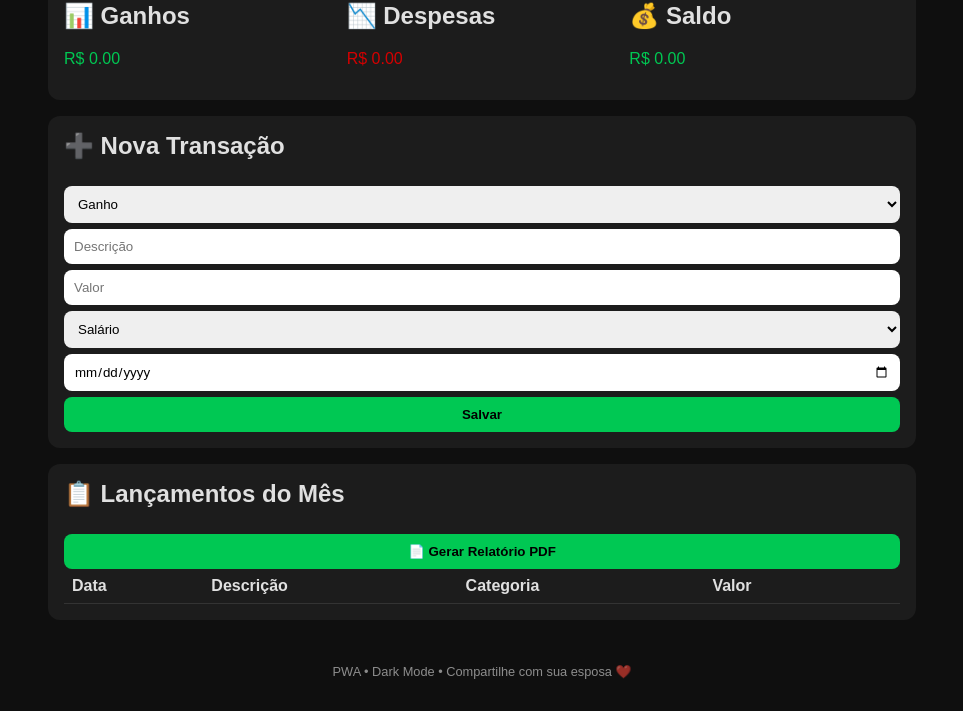
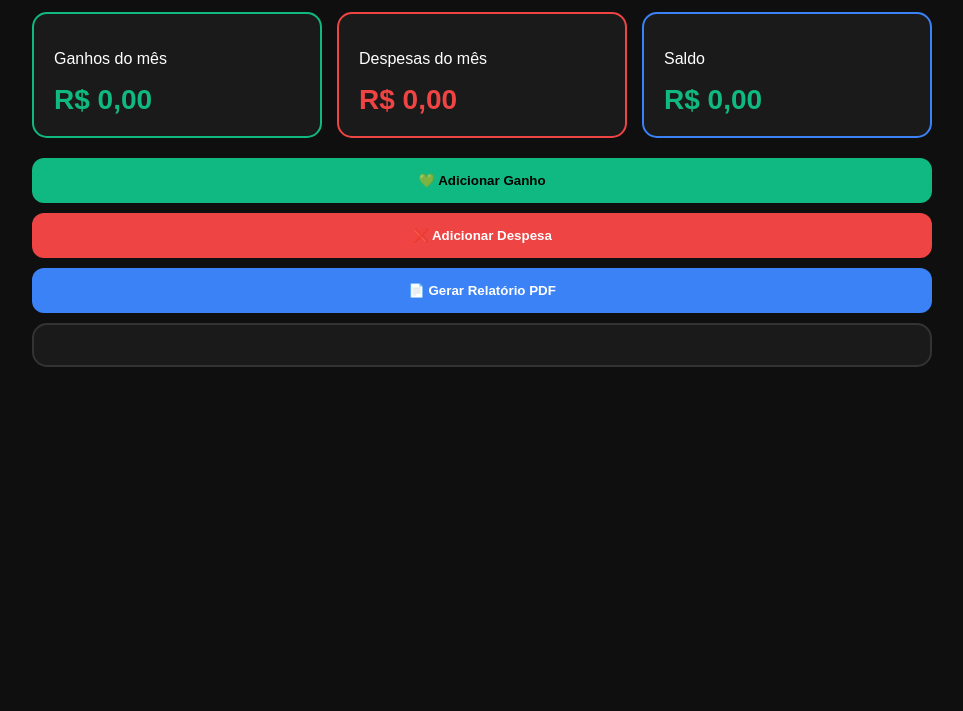
Before and after one commit to JotaPlaytv/Jdshsgsofjsbrksaoaodndbshshafafskdoshdbsidsbskskdbdjshxtcrvkspal, a plain HTML site: page index.html in a window 1280 px wide. Shown: the part 89-800 px from the top of the page, without its empty margins (158-1121 px from the left). Drawn offline with nearby package versions, Linux system fonts and the light colour scheme.

Commit message:
Atualizar o index.html

```diff
--- a/index.html
+++ b/index.html
@@ -1,183 +1,176 @@
-<!--
-FINANCE CONTROL 💰🚀
-Arquivos inclusos neste artifact:
-1) index.html (este arquivo)
-2) manifest.json (copie a seção correspondente)
-3) sw.js (copie a seção correspondente)
---><!DOCTYPE html><html lang="pt-BR">
+<!DOCTYPE html>
+<html lang="pt-BR">
 <head>
-  <meta charset="UTF-8" />
-  <meta name="viewport" content="width=device-width, initial-scale=1.0" />
-  <title>Finance Control</title>
-  <link rel="manifest" href="manifest.json" />
-  <meta name="theme-color" content="#00c853" />
+<meta charset="UTF-8">
+<meta name="viewport" content="width=device-width, initial-scale=1.0">
+<meta name="theme-color" content="#10b981">
+<meta name="apple-mobile-web-app-capable" content="yes">
+<link rel="manifest" href="manifest.json">
+<title>💰 FINANCE CONTROL 🚀</title>
+
+<!-- PDF -->
+<script src="https://cdnjs.cloudflare.com/ajax/libs/jspdf/2.5.1/jspdf.umd.min.js"></script>
+
 <style>
-    :root {
-      --bg: #0f0f0f;
-      --card: #1c1c1c;
-      --green: #00c853;
-      --red: #d50000;
-      --text: #e0e0e0;
+body{
+  margin:0;
+  font-family:Arial,Helvetica,sans-serif;
+  background:#0f0f0f;
+  color:#fff;
 }
-    * { box-sizing: border-box; font-family: Arial, Helvetica, sans-serif; }
-    body { margin:0; background:var(--bg); color:var(--text); }
-    header { padding:16px; text-align:center; font-size:1.4rem; font-weight:bold; }
-    .container { padding:16px; max-width:900px; margin:auto; }
-    .card { background:var(--card); padding:16px; border-radius:12px; margin-bottom:16px; }
-    .flex { display:flex; gap:12px; flex-wrap:wrap; }
-    .flex > div { flex:1; min-width:200px; }
-    h2 { margin-top:0; }
-    input, select, button {
-      width:100%; padding:10px; border-radius:8px; border:none; margin-top:6px;
+.container{max-width:900px;margin:auto;padding:20px}
+h1{color:#10b981;text-align:center}
+.dashboard{
+  display:grid;
+  grid-template-columns:repeat(auto-fit,minmax(250px,1fr));
+  gap:15px;
+  margin-bottom:20px;
 }
-    button { cursor:pointer; font-weight:bold; }
-    .btn-green { background:var(--green); color:#000; }
-    .btn-red { background:var(--red); color:#fff; }
-    table { width:100%; border-collapse:collapse; }
-    th, td { padding:8px; border-bottom:1px solid #333; text-align:left; }
-    .positive { color:var(--green); }
-    .negative { color:var(--red); }
-    footer { text-align:center; font-size:0.8rem; opacity:0.6; padding:12px; }
+.card{
+  background:#1a1a1a;
+  border-radius:15px;
+  padding:20px;
+  border:2px solid #333;
+}
+.income{border-color:#10b981}
+.expense{border-color:#ef4444}
+.balance{border-color:#3b82f6}
+.value{font-size:28px;font-weight:bold}
+.positive{color:#10b981}
+.negative{color:#ef4444}
+
+button{
+  width:100%;
+  padding:15px;
+  border:none;
+  border-radius:12px;
+  font-weight:bold;
+  cursor:pointer;
+  margin-bottom:10px;
+}
+.btn-income{background:#10b981;color:#000}
+.btn-expense{background:#ef4444;color:#fff}
+.btn-pdf{background:#3b82f6;color:#fff}
+
+input,select{
+  width:100%;
+  padding:12px;
+  border-radius:10px;
+  border:2px solid #333;
+  background:#0f0f0f;
+  color:#fff;
+  margin-bottom:10px;
+}
+
+.list .item{
+  background:#0f0f0f;
+  border-left:4px solid;
+  padding:10px;
+  border-radius:10px;
+  margin-bottom:10px;
+}
+.item.income{border-color:#10b981}
+.item.expense{border-color:#ef4444}
 </style>
 </head>
+
 <body>
-<header>💰 FINANCE CONTROL 🚀</header>
-<div class="container">  <!-- DASHBOARD -->  <div class="card flex">
-    <div>
-      <h2>📊 Ganhos</h2>
-      <p id="totalGanhos" class="positive">R$ 0,00</p>
+<div class="container">
+
+<h1>💰 FINANCE CONTROL 🚀</h1>
+
+<div class="dashboard">
+  <div class="card income">
+    <p>Ganhos do mês</p>
+    <div id="totalIncome" class="value positive">R$ 0,00</div>
   </div>
-    <div>
-      <h2>📉 Despesas</h2>
-      <p id="totalDespesas" class="negative">R$ 0,00</p>
+  <div class="card expense">
+    <p>Despesas do mês</p>
+    <div id="totalExpense" class="value negative">R$ 0,00</div>
   </div>
-    <div>
-      <h2>💰 Saldo</h2>
-      <p id="saldo">R$ 0,00</p>
+  <div class="card balance">
+    <p>Saldo</p>
+    <div id="balance" class="value">R$ 0,00</div>
   </div>
-  </div>  <!-- CADASTRO -->  <div class="card">
-    <h2>➕ Nova Transação</h2>
-    <select id="tipo">
-      <option value="ganho">Ganho</option>
-      <option value="despesa">Despesa</option>
-    </select>
-    <input id="descricao" placeholder="Descrição" />
-    <input id="valor" type="number" placeholder="Valor" />
-    <select id="categoria"></select>
-    <input id="data" type="date" />
-    <button class="btn-green" onclick="addTransacao()">Salvar</button>
-  </div>  <!-- LISTAGEM -->  <div class="card">
-    <h2>📋 Lançamentos do Mês</h2>
-    <button class="btn-green" onclick="gerarPDF()">📄 Gerar Relatório PDF</button>
-    <table>
-      <thead><tr><th>Data</th><th>Descrição</th><th>Categoria</th><th>Valor</th><th></th></tr></thead>
-      <tbody id="lista"></tbody>
-    </table>
-  </div></div>
-<footer>PWA • Dark Mode • Compartilhe com sua esposa ❤️</footer><script>
-// ===== PDF =====
-function gerarPDF(){
+</div>
+
+<button class="btn-income" onclick="addIncome()">💚 Adicionar Ganho</button>
+<button class="btn-expense" onclick="addExpense()">❌ Adicionar Despesa</button>
+<button class="btn-pdf" onclick="generatePDF()">📄 Gerar Relatório PDF</button>
+
+<div class="card list" id="list"></div>
+
+</div>
+
+<script>
+let data = JSON.parse(localStorage.getItem('finance')) || [];
+
+function save(){ localStorage.setItem('finance', JSON.stringify(data)); }
+
+function format(v){
+  return v.toLocaleString('pt-BR',{style:'currency',currency:'BRL'});
+}
+
+function addIncome(){
+  const desc = prompt('Descrição do ganho');
+  const val = parseFloat(prompt('Valor').replace(',','.'));
+  if(!desc || !val) return;
+  data.push({type:'income',desc,val,date:new Date()});
+  save(); render();
+}
+
+function addExpense(){
+  const desc = prompt('Descrição da despesa');
+  const val = parseFloat(prompt('Valor').replace(',','.'));
+  if(!desc || !val) return;
+  data.push({type:'expense',desc,val,date:new Date()});
+  save(); render();
+}
+
+function render(){
+  let inc=0, exp=0;
+  list.innerHTML='';
+  data.forEach(d=>{
+    d.type==='income'?inc+=d.val:exp+=d.val;
+    const div=document.createElement('div');
+    div.className='item '+d.type;
+    div.innerHTML=`${d.desc}<br><b>${format(d.val)}</b>`;
+    list.appendChild(div);
+  });
+  totalIncome.textContent=format(inc);
+  totalExpense.textContent=format(exp);
+  const bal=inc-exp;
+  balance.textContent=format(bal);
+  balance.className='value '+(bal>=0?'positive':'negative');
+}
+
+function generatePDF(){
   const { jsPDF } = window.jspdf;
   const doc = new jsPDF();
-  let y = 10;
+  let y=15;
+  doc.setFontSize(16);
+  doc.text('Finance Control - Relatório',10,y);
+  y+=10;
+  doc.setFontSize(12);
+  doc.text('Ganhos: '+totalIncome.textContent,10,y); y+=6;
+  doc.text('Despesas: '+totalExpense.textContent,10,y); y+=6;
+  doc.text('Saldo: '+balance.textContent,10,y); y+=10;
 
-  doc.setFontSize(16);
-  doc.text('Finance Control - Relatório Mensal', 10, y);
-  y+=10;
-
-  doc.setFontSize(12);
-  doc.text(`Ganhos: ${totalGanhos.textContent}`,10,y); y+=6;
-  doc.text(`Despesas: ${totalDespesas.textContent}`,10,y); y+=6;
-  doc.text(`Saldo: ${saldo.textContent}`,10,y); y+=10;
-
-  doc.text('Transações:',10,y); y+=6;
-
-  transacoes.forEach(t=>{
-    doc.text(`${t.data} | ${t.descricao} | ${t.categoria} | R$ ${t.valor.toFixed(2)}`,10,y);
+  data.forEach(d=>{
+    doc.text(`${d.desc} - ${format(d.val)}`,10,y);
     y+=6;
-    if(y>280){ doc.addPage(); y=10; }
+    if(y>280){doc.addPage();y=10;}
   });
 
-  doc.text(`Gerado em: ${new Date().toLocaleDateString()}`,10,280);
+  doc.text('Gerado em: '+new Date().toLocaleDateString(),10,285);
   doc.save('finance-control.pdf');
 }
 
-const categorias = {
-  ganho: ['Salário','IPTV','Freelance','Outros'],
-  despesa: ['Aluguel','Luz','Água','Internet','Alimentação','Transporte','Saúde','Lazer','Outros']
-};
-
-let transacoes = JSON.parse(localStorage.getItem('transacoes')||'[]');
-
-function carregarCategorias(){
-  const tipo=document.getElementById('tipo').value;
-  const sel=document.getElementById('categoria');
-  sel.innerHTML='';
-  categorias[tipo].forEach(c=>{
-    const o=document.createElement('option'); o.textContent=c; sel.appendChild(o);
-  });
-}
-
-document.getElementById('tipo').onchange=carregarCategorias;
-carregarCategorias();
-
-function addTransacao(){
-  const t={
-    tipo:tipo.value,
-    descricao:descricao.value,
-    valor:parseFloat(valor.value),
-    categoria:categoria.value,
-    data:data.value,
-    pago:true
-  };
-  if(!t.valor||!t.data) return alert('Preencha valor e data');
-  transacoes.push(t);
-  localStorage.setItem('transacoes',JSON.stringify(transacoes));
-  render();
-}
-
-function render(){
-  const lista=document.getElementById('lista');
-  lista.innerHTML='';
-  let ganhos=0, despesas=0;
-  transacoes.forEach((t,i)=>{
-    const tr=document.createElement('tr');
-    tr.innerHTML=`<td>${t.data}</td><td>${t.descricao}</td><td>${t.categoria}</td><td class="${t.tipo==='ganho'?'positive':'negative'}">R$ ${t.valor.toFixed(2)}</td><td><button onclick="del(${i})">❌</button></td>`;
-    lista.appendChild(tr);
-    t.tipo==='ganho'?ganhos+=t.valor:despesas+=t.valor;
-  });
-  totalGanhos.textContent='R$ '+ganhos.toFixed(2);
-  totalDespesas.textContent='R$ '+despesas.toFixed(2);
-  const s=ganhos-despesas;
-  saldo.textContent='R$ '+s.toFixed(2);
-  saldo.className=s>=0?'positive':'negative';
-}
-
-function del(i){ transacoes.splice(i,1); localStorage.setItem('transacoes',JSON.stringify(transacoes)); render(); }
-
 render();
 
-if('serviceWorker' in navigator){ navigator.serviceWorker.register('sw.js'); }
-</script></body>
-</html><!-- ================= manifest.json =================
-{
-  "name": "Finance Control",
-  "short_name": "Finance",
-  "start_url": ".",
-  "display": "standalone",
-  "background_color": "#0f0f0f",
-  "theme_color": "#00c853",
-  "icons": [
-    {"src": "icon-192.png", "sizes": "192x192", "type": "image/png"},
-    {"src": "icon-512.png", "sizes": "512x512", "type": "image/png"}
-  ]
+if('serviceWorker' in navigator){
+  navigator.serviceWorker.register('sw.js');
 }
---><!-- ================= sw.js =================
-const cacheName='finance-control-v1';
-self.addEventListener('install',e=>{
-  e.waitUntil(caches.open(cacheName).then(c=>c.addAll(['./'])));
-});
-self.addEventListener('fetch',e=>{
-  e.respondWith(caches.match(e.request).then(r=>r||fetch(e.request)));
-});
--->
+</script>
+</body>
+</html>
```
Lines whose indentation alone changed are shown as unchanged.
